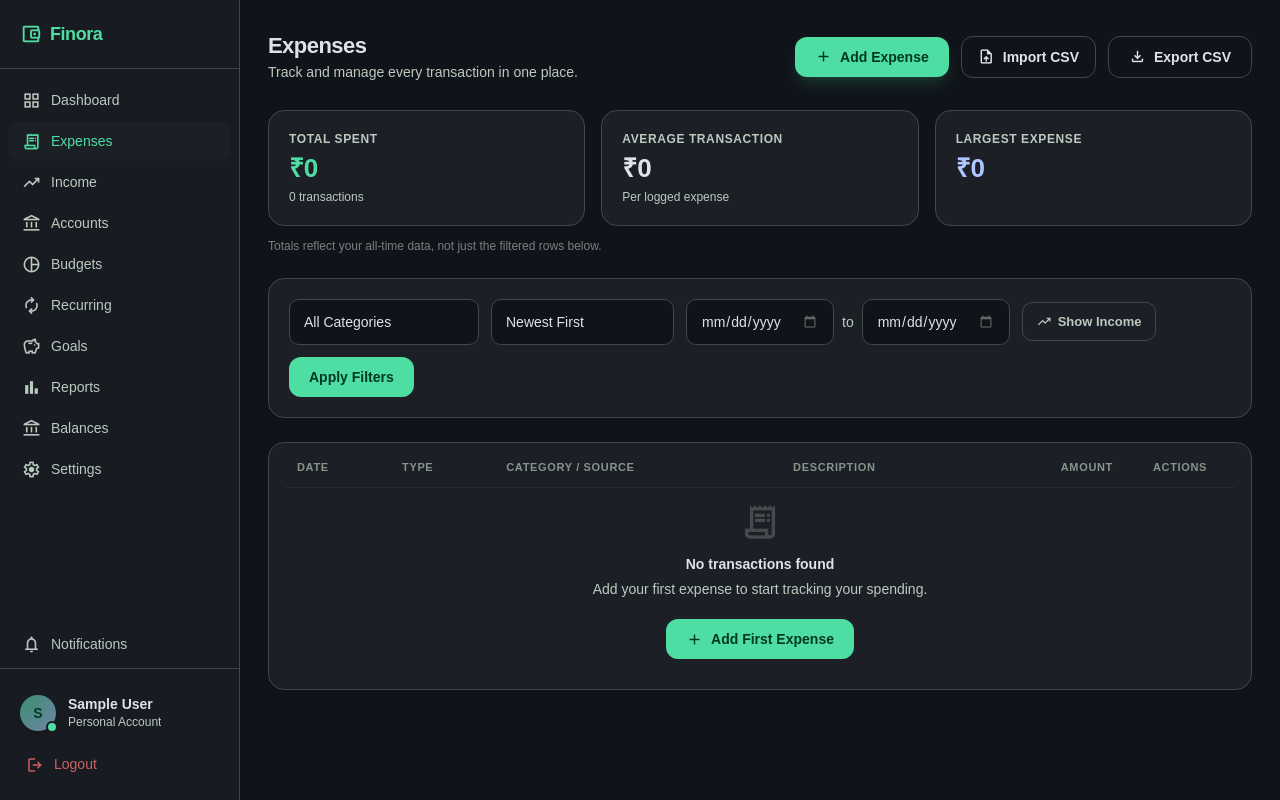
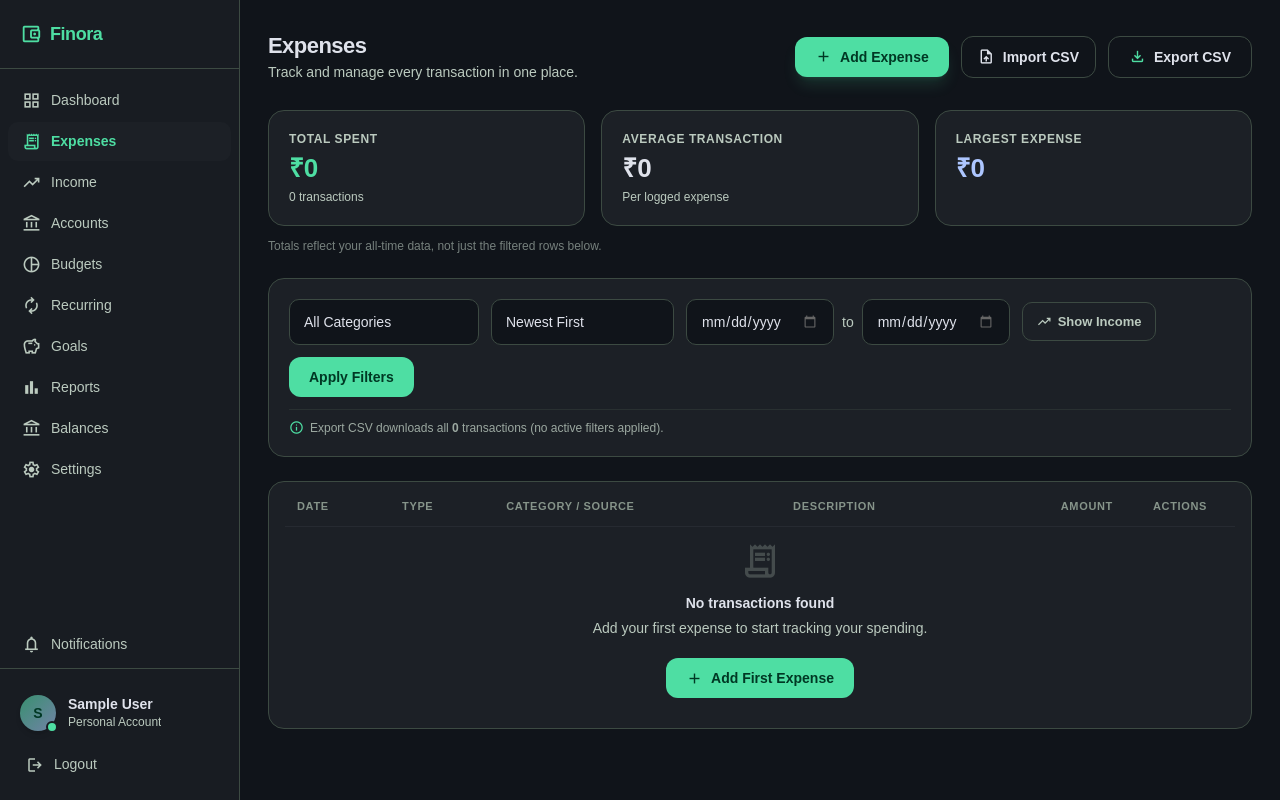
Before and after one commit to NithyaLakshmi2525/finora, a Flask app: page /expenses in a window 1280 px wide. Run offline with Flask 3, Linux system fonts and the light colour scheme; the visitor is signed in with stand-in values (Sample User, id 1); data that the repository does not hold is empty; some libraries are stand-ins or nearby versions; some web fonts are replaced.

Commit message:
Improve sidebar consistency and filtered CSV discoverability

```diff
--- a/templates/expenses/expenses.html
+++ b/templates/expenses/expenses.html
@@ -237,10 +237,15 @@
               <input type="file" name="file" accept=".csv" class="hidden" onchange="this.form.submit()">
             </label>
           </form>
+          {% set has_active_filters = (search or start_date or end_date or (current_category and current_category != 'all') or show_income == '1' or show_income == 'true') %}
           <a id="exportCsvBtn" href="/export?{% if current_category and current_category != 'all' %}category={{ current_category }}&{% endif %}{% if search %}search={{ search }}&{% endif %}{% if sort %}sort={{ sort }}&{% endif %}{% if start_date %}start_date={{ start_date }}&{% endif %}{% if end_date %}end_date={{ end_date }}&{% endif %}show_income={{ show_income }}"
+            title="Export CSV (uses currently applied filters)"
             class="flex items-center gap-2 border border-outline-variant text-on-surface px-5 py-2.5 rounded-xl font-bold hover:bg-surface-container-high transition-all text-sm">
-            <span class="material-symbols-outlined" style="font-size:17px;">download</span>
-            Export CSV
+            <span class="material-symbols-outlined text-primary" style="font-size:17px;">download</span>
+            <span id="exportCsvBtnLabel">{% if has_active_filters %}Export Filtered CSV{% else %}Export CSV{% endif %}</span>
+            {% if has_active_filters %}
+            <span class="w-2 h-2 rounded-full bg-primary" title="Filtered CSV active"></span>
+            {% endif %}
           </a>
         </div>
       </div>
@@ -308,6 +313,17 @@
           </a>
           {% endif %}
         </form>
+
+        <div class="mt-3 flex items-center justify-between text-xs text-on-surface-variant/80 pt-2.5 border-t border-outline-variant/40 flex-wrap gap-2">
+          <span class="flex items-center gap-1.5" id="csvExportFilterNotice">
+            <span class="material-symbols-outlined text-primary" style="font-size:15px;">info</span>
+            {% if has_active_filters %}
+              <span><strong class="text-primary font-semibold">Export CSV uses active filters:</strong> Exporting will download only the <strong>{{ expense_count }}</strong> currently filtered transaction{{ 's' if expense_count != 1 else '' }}.</span>
+            {% else %}
+              <span>Export CSV downloads all <strong>{{ total_items }}</strong> transactions (no active filters applied).</span>
+            {% endif %}
+          </span>
+        </div>
       </div>
 
       <!-- ── Table ── -->
--- a/templates/partials/sidebar.html
+++ b/templates/partials/sidebar.html
@@ -63,6 +63,22 @@
 </aside>
 
 <style>
+  /* ── Shared Navigation Link Styling ── */
+  .nav-link {
+    display: flex;
+    align-items: center;
+    gap: 10px;
+    padding: 9px 14px;
+    border-radius: 10px;
+    color: #bbcabf;
+    text-decoration: none;
+    font-size: 14px;
+    font-weight: 500;
+    transition: background .15s, color .15s;
+  }
+  .nav-link:hover  { background: #1c2026; color: #dfe2eb; }
+  .nav-link.active { background: #1c2026; color: #4edea3; font-weight: 700; }
+
   /* ── Mobile off-canvas drawer ──
      Below lg: fixed, slid off-screen, slides in + overlay fades in when
      `.open` is toggled. At lg and up: back to a normal static sidebar,
```
Also changed, not shown: tests/test_ui_and_data_bugfixes.py (+68 -0 lines).
